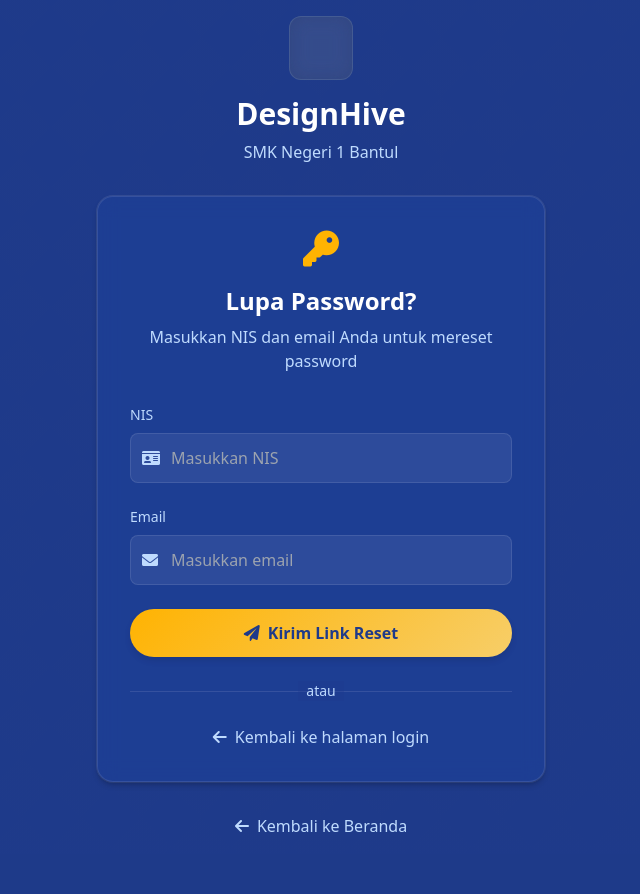
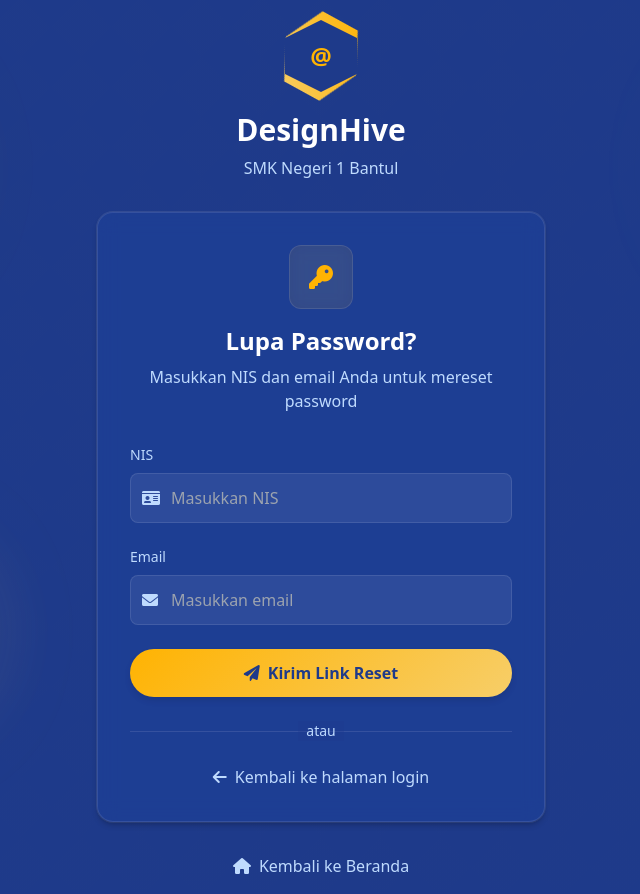
Before and after one commit to Avantheim-R/blackboxai-1746694529777, a PHP site: page /auth/forgot_password.php in a window 1280 px wide. Shown: the whole page, without its empty margins (319-959 px from the left). Before the commit the page ends 832 px from the top, so only its background shows below. Run offline with PHP 8.4, Linux system fonts and the light colour scheme; some libraries are stand-ins or nearby versions.

Commit message:
Add auth/forgot_password.php 1746706649563

```diff
--- a/auth/forgot_password.php
+++ b/auth/forgot_password.php
@@ -54,8 +54,11 @@ if ($_SERVER['REQUEST_METHOD'] === 'POST') {
         <!-- Logo -->
         <div class="text-center mb-8">
             <a href="/" class="inline-block">
-                <div class="icon-container mx-auto mb-4 w-16 h-16 text-3xl animate-glow">
-                    <i class="fas fa-hexagon"></i>
+                <div class="logo-container w-20 h-20 mb-4">
+                    <div class="logo-hex"></div>
+                    <div class="logo-inner">
+                        <span>@</span>
+                    </div>
                 </div>
                 <h1 class="text-3xl font-bold text-white">DesignHive</h1>
                 <p class="text-blue-200 mt-2">SMK Negeri 1 Bantul</p>
@@ -65,19 +68,21 @@ if ($_SERVER['REQUEST_METHOD'] === 'POST') {
         <!-- Forgot Password Card -->
         <div class="card-glass rounded-2xl p-8 shadow-professional hover-lift">
             <div class="text-center mb-8">
-                <i class="fas fa-key text-[#FFB302] text-4xl mb-4"></i>
+                <div class="icon-container mx-auto mb-4 w-16 h-16">
+                    <i class="fas fa-key text-2xl"></i>
+                </div>
                 <h2 class="text-2xl font-bold text-white">Lupa Password?</h2>
                 <p class="text-blue-200 mt-2">Masukkan NIS dan email Anda untuk mereset password</p>
             </div>
 
             <?php if ($error): ?>
-                <div class="bg-red-100 border border-red-400 text-red-700 px-4 py-3 rounded-lg mb-6">
+                <div class="bg-red-100/90 backdrop-blur-sm border border-red-400 text-red-700 px-4 py-3 rounded-lg mb-6">
                     <p class="text-center text-sm"><?= htmlspecialchars($error) ?></p>
                 </div>
             <?php endif; ?>
 
             <?php if ($success): ?>
-                <div class="bg-green-100 border border-green-400 text-green-700 px-4 py-3 rounded-lg mb-6">
+                <div class="bg-green-100/90 backdrop-blur-sm border border-green-400 text-green-700 px-4 py-3 rounded-lg mb-6">
                     <p class="text-center text-sm"><?= htmlspecialchars($success) ?></p>
                 </div>
             <?php endif; ?>
@@ -135,10 +140,17 @@ if ($_SERVER['REQUEST_METHOD'] === 'POST') {
         <!-- Back to Home -->
         <div class="mt-8 text-center">
             <a href="/" class="text-blue-200 hover:text-white transition-colors inline-flex items-center">
-                <i class="fas fa-arrow-left mr-2"></i>
+                <i class="fas fa-home mr-2"></i>
                 Kembali ke Beranda
             </a>
         </div>
     </div>
+
+    <!-- Decorative Elements -->
+    <div class="fixed top-0 left-0 w-full h-full pointer-events-none overflow-hidden">
+        <div class="absolute top-10 left-10 w-64 h-64 bg-[#FFB302] rounded-full mix-blend-multiply filter blur-xl opacity-5 animate-blob"></div>
+        <div class="absolute top-10 right-10 w-64 h-64 bg-[#2563EB] rounded-full mix-blend-multiply filter blur-xl opacity-5 animate-blob animation-delay-2000"></div>
+        <div class="absolute bottom-10 left-20 w-64 h-64 bg-[#F7CE68] rounded-full mix-blend-multiply filter blur-xl opacity-5 animate-blob animation-delay-4000"></div>
+    </div>
 </body>
 </html>
```
